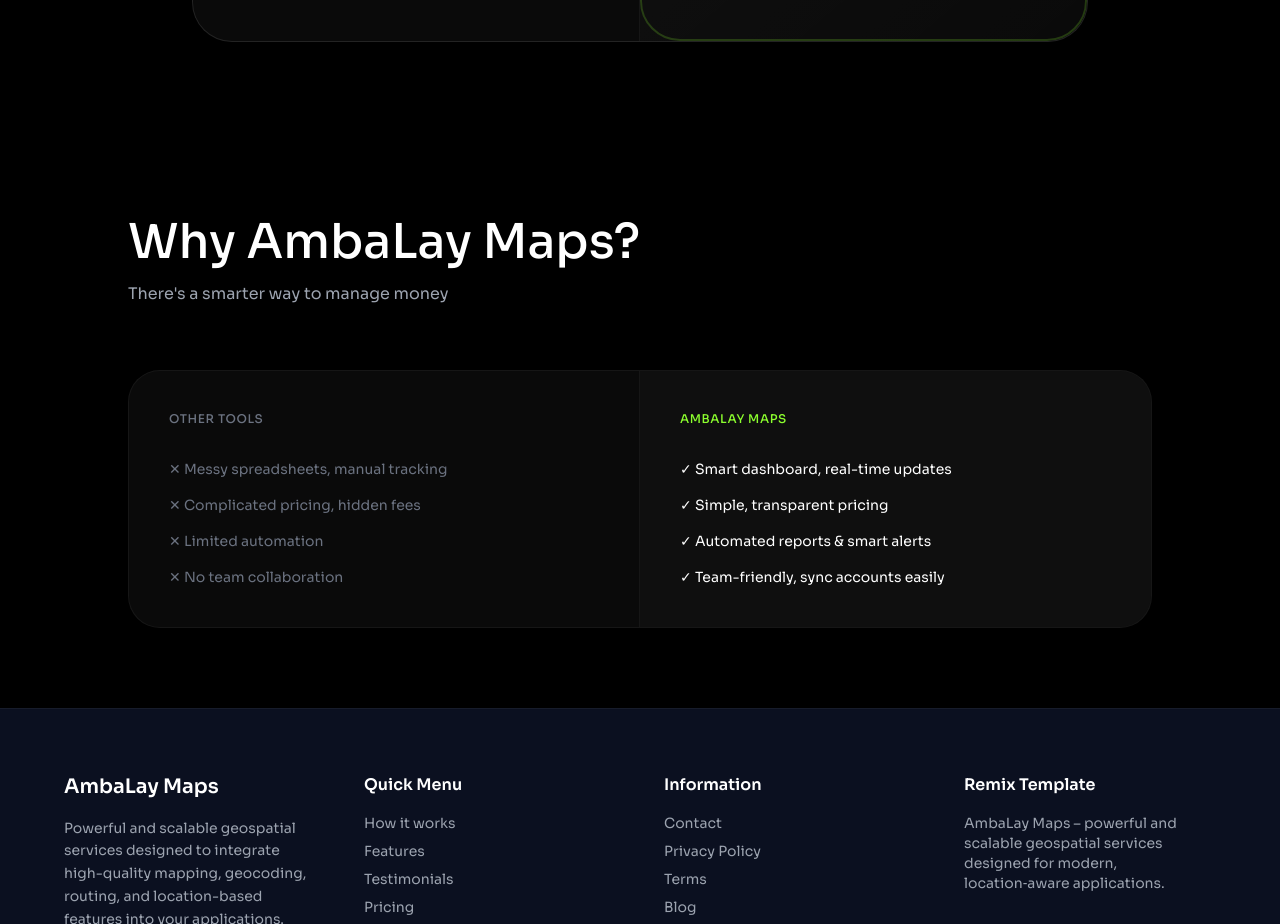
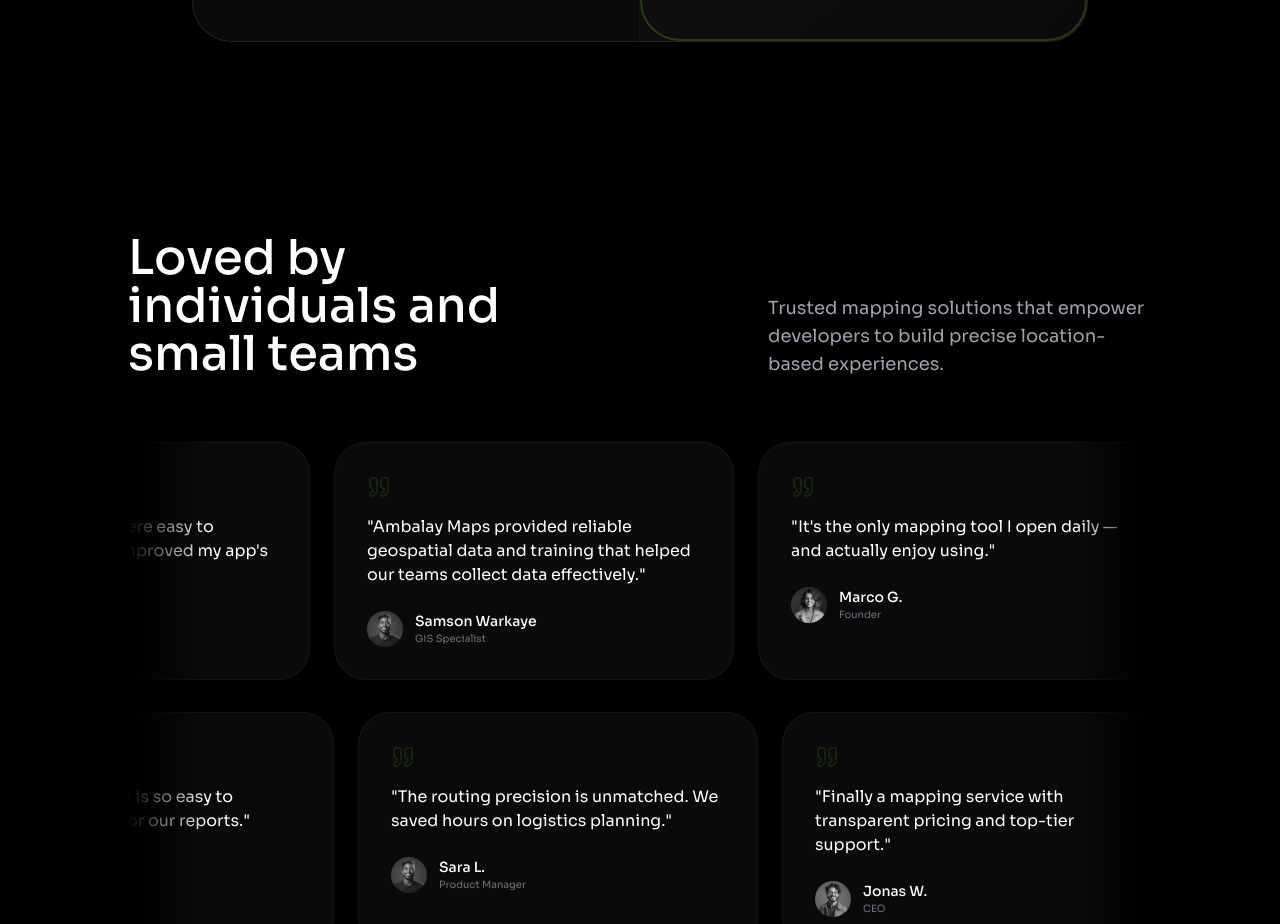
Before and after one commit to Mekd422/AmbalayMaps, a React (Vite) app: page / in a window 1280 px wide. Shown: the part 5080-6004 px from the top of the page. Built offline with nearby package versions, Linux system fonts and the light colour scheme.

Commit message:
created the pricing section and updated the footer component

```diff
--- a/src/Components/layout/Footer.tsx
+++ b/src/Components/layout/Footer.tsx
@@ -1,45 +1,64 @@
+import logo from "../../assets/icons/download.svg";
+
 export default function Footer() {
   return (
-    <footer className="bg-surface-dark text-white px-6 md:px-12 pt-16 pb-10 border-t border-white/5">
-      <div className="max-w-6xl mx-auto">
-        <div className="grid md:grid-cols-4 gap-12 mb-12">
-          <div>
-            <h3 className="text-xl font-semibold font-sora mb-4">AmbaLay Maps</h3>
-            <p className="text-gray-400 text-sm leading-relaxed">
+    <footer className="bg-midnight text-white px-6 py-16">
+      {/* Container aligned with Navbar (max-w-7xl) */}
+      <div className="max-w-7xl mx-auto">
+        <div className="grid grid-cols-1 lg:grid-cols-12 gap-12 lg:gap-8">
+
+          {/* Left Column: Logo & Brand Description (Span 6) */}
+          <div className="lg:col-span-6 space-y-6">
+            <div className="flex items-center gap-2">
+              <img
+                src={logo}
+                alt="AmbaLay Maps Logo"
+                className="h-10 w-10"
+              />
+              <h4 className="text-xl font-medium font-sora tracking-tight">
+                AmbaLay Maps
+              </h4>
+            </div>
+            <p className="text-gray-400 text-base leading-relaxed max-w-sm">
               Powerful and scalable geospatial services designed to integrate high-quality mapping, geocoding, routing, and location-based features into your applications.
             </p>
+
+            {/* Attribution with the neon green accent from the design */}
+            <div className="pt-4 flex items-center gap-2 text-sm text-gray-400">
+              <span className="text-[#8cff2e]">♥</span>
+              <span>Designed by <span className="text-[#8cff2e]">Hawi Girma ©2026</span></span>
+            </div>
           </div>
-          <div>
-            <h4 className="font-semibold font-sora mb-4">Quick Menu</h4>
-            <ul className="space-y-2 text-sm text-gray-400">
-              <li><a href="#features" className="hover:text-white transition-colors">How it works</a></li>
+
+          {/* Spacer Column for large screens (Span 2) */}
+          <div className="hidden lg:block lg:col-span-2"></div>
+
+          {/* Quick Menu Column (Span 2) */}
+          <div className="lg:col-span-2">
+            <h4 className="font-semibold text-white mb-6">Quick Menu</h4>
+            <ul className="space-y-4 text-gray-400">
+              <li><a href="#" className="hover:text-white transition-colors">How it works</a></li>
               <li><a href="#features" className="hover:text-white transition-colors">Features</a></li>
               <li><a href="#testimonials" className="hover:text-white transition-colors">Testimonials</a></li>
               <li><a href="#pricing" className="hover:text-white transition-colors">Pricing</a></li>
               <li><a href="#" className="hover:text-white transition-colors">Waitlist</a></li>
             </ul>
           </div>
-          <div>
-            <h4 className="font-semibold font-sora mb-4">Information</h4>
-            <ul className="space-y-2 text-sm text-gray-400">
+
+          {/* Information Column (Span 2) */}
+          <div className="lg:col-span-2">
+            <h4 className="font-semibold text-white mb-6">Information</h4>
+            <ul className="space-y-4 text-gray-400">
               <li><a href="#contact" className="hover:text-white transition-colors">Contact</a></li>
               <li><a href="#" className="hover:text-white transition-colors">Privacy Policy</a></li>
               <li><a href="#" className="hover:text-white transition-colors">Terms</a></li>
               <li><a href="#blog" className="hover:text-white transition-colors">Blog</a></li>
+              <li><a href="#" className="hover:text-white transition-colors">Remix Template</a></li>
             </ul>
           </div>
-          <div>
-            <h4 className="font-semibold font-sora mb-4">Remix Template</h4>
-            <p className="text-gray-400 text-sm">
-              AmbaLay Maps – powerful and scalable geospatial services designed for modern, location‑aware applications.
-            </p>
-          </div>
         </div>
-        <div className="flex flex-col md:flex-row items-start md:items-center justify-between gap-4 border-t border-white/5 pt-6 text-sm text-gray-400">
-          <p>Designed by Hawi Girma ©2026</p>
-          <p>Remix Template</p>
-        </div>
+
       </div>
     </footer>
-  )
+  );
 }
--- a/src/pages/Home.tsx
+++ b/src/pages/Home.tsx
@@ -1,5 +1,5 @@
 import { useEffect, useRef, useState } from "react"
-import { ArrowUpRight, CheckCircle2, XCircle } from "lucide-react"
+import { ArrowUpRight, CheckCircle2, XCircle, Quote } from "lucide-react"
 import videoIcon from "../assets/icons/video-icon.svg"
 import Footer from "../Components/layout/Footer"
 import Navbar from "../Components/layout/Navbar"
@@ -24,12 +24,12 @@
 import matrixIcon from "../assets/icons/matrix-api.svg"
 import elevationIcon from "../assets/icons/elevation-api.svg"
 
-
 import logo from "../assets/icons/download.svg"
 
 export default function Home() {
   const previewRef = useRef<HTMLElement | null>(null)
   const [previewProgress, setPreviewProgress] = useState(0)
+  const [isYearly, setIsYearly] = useState(false)
 
   useEffect(() => {
     const el = previewRef.current
@@ -91,6 +91,18 @@
       desc: "Get terrain elevation data for any point on Earth. Access accurate elevation data for route planning and visualization.",
       icon: elevationIcon,
     },
+  ]
+
+  const row1 = [
+    { name: "Enkumichael", role: "Independent Developer", text: "Ambalay Maps' APIs were easy to integrate and greatly improved my app's speed and accuracy.", img: person1 },
+    { name: "Samson Warkaye", role: "GIS Specialist", text: "Ambalay Maps provided reliable geospatial data and training that helped our teams collect data effectively.", img: person2 },
+    { name: "Marco G.", role: "Founder", text: "It's the only mapping tool I open daily — and actually enjoy using.", img: person3 },
+  ]
+
+  const row2 = [
+    { name: "Sara L.", role: "Product Manager", text: "The routing precision is unmatched. We saved hours on logistics planning.", img: person2 },
+    { name: "Jonas W.", role: "CEO", text: "Finally a mapping service with transparent pricing and top-tier support.", img: person1 },
+    { name: "Alex K.", role: "Lead Engineer", text: "The static maps API is so easy to customize. Perfect for our reports.", img: person3 },
   ]
 
   return (
@@ -173,7 +185,6 @@
       {/* Comprehensive Mapping Solutions */}
       <section className="px-6 md:px-12 py-24 bg-black">
         <div className="max-w-5xl mx-auto">
-          {/* Header Row */}
           <div className="flex flex-col md:flex-row md:items-end justify-between gap-8 mb-16">
             <h2 className="text-4xl md:text-5xl font-medium text-white leading-tight max-w-md">
               Comprehensive Mapping Solutions.
@@ -183,7 +194,6 @@
             </p>
           </div>
 
-          {/* Top Row: Two Large Cards */}
           <div className="grid md:grid-cols-2 gap-6 mb-6">
             <div className="group rounded-[32px] bg-[#0A0A0A] border border-white/5 p-4 flex flex-col h-full">
               <div className="relative rounded-[24px] bg-[#111] flex items-center justify-center overflow-hidden aspect-[4/3] mb-6">
@@ -212,9 +222,7 @@
             </div>
           </div>
 
-          {/* Bottom Grid: The Tweak to build your specific design */}
           <div className="grid md:grid-cols-3 gap-6">
-            {/* Spending Breakdown Card */}
             <div className="rounded-[32px] bg-[#0A0A0A] border border-white/5 p-4 flex flex-col">
               <div className="relative rounded-[24px] bg-[#111] aspect-square flex items-center justify-center overflow-hidden mb-8">
                 <img src={spendingImg} alt="Spending" className="w-[85%] h-auto object-contain" />
@@ -225,7 +233,6 @@
               </div>
             </div>
 
-            {/* Savings Goal Card */}
             <div className="rounded-[32px] bg-[#0A0A0A] border border-white/5 p-4 flex flex-col">
               <div className="relative rounded-[24px] bg-[#111] aspect-square flex items-center justify-center overflow-hidden mb-8">
                 <img src={savingsImg} alt="Savings" className="w-[85%] h-auto object-contain" />
@@ -236,9 +243,7 @@
               </div>
             </div>
 
-            {/* Right Column Stack */}
             <div className="flex flex-col gap-6">
-              {/* Trusted By Card */}
               <div className="bg-[#0A0A0A] rounded-[32px] border border-white/5 p-8 flex-1 flex flex-col justify-center">
                 <div className="flex items-center -space-x-3 mb-6">
                   <img src={person1} className="h-12 w-12 rounded-full border-4 border-[#0A0A0A] object-cover" />
@@ -250,7 +255,6 @@
                 </h4>
               </div>
 
-              {/* Saved Card */}
               <div className="bg-[#0A0A0A] rounded-[32px] border border-white/5 p-8 flex-1 flex flex-col justify-center">
                 <h4 className="text-3xl font-medium text-white mb-3">$1.2M+ Saved</h4>
                 <p className="text-sm text-gray-500 mb-6 leading-relaxed max-w-[200px]">
@@ -266,8 +270,7 @@
         </div>
       </section>
 
-
-      {/* Detailed Features Section (Clarity & Money Decisions) */}
+      {/* Detailed Features Section */}
       <section className="px-6 md:px-12 py-24 bg-black border-t border-white/5">
         <div className="max-w-5xl mx-auto">
           <div className="text-center mb-16">
@@ -276,7 +279,7 @@
               <span className="text-xs font-medium uppercase tracking-[0.2em]">Features</span>
             </div>
             <h2 className="text-4xl md:text-5xl font-medium text-white tracking-tight leading-tight">
-              Designed for clarity, built for <br className="hidden md:block" /> better money decisions
+              Designed for clarity, built for <br className="hidden md:block" /> better mapping solutions
             </h2>
           </div>
 
@@ -303,7 +306,7 @@
         </div>
       </section>
 
-      {/* Why AmbaLay Maps Section (Comparison Section) */}
+      {/* Comparison Section */}
       <section className="px-6 md:px-12 py-24 bg-black overflow-hidden">
         <div className="max-w-5xl mx-auto text-center">
           <div className="inline-flex items-center gap-2 text-[#8cff2e] mb-6">
@@ -311,23 +314,15 @@
             <span className="text-xs font-medium uppercase tracking-[0.2em]">Why AmbaLay Maps?</span>
           </div>
           <h2 className="text-4xl md:text-5xl font-medium text-white tracking-tight leading-tight mb-20">
-            There’s a smarter way to <br className="hidden md:block" /> manage money
+            There’s a smarter way to <br className="hidden md:block" /> handle geography
           </h2>
 
-          {/* Comparison Card */}
           <div className="relative max-w-4xl mx-auto rounded-[40px] border border-white/10 bg-[#0A0A0A] overflow-hidden">
             <div className="grid md:grid-cols-2">
-              {/* Left Side: Other Tools */}
               <div className="p-10 md:p-14 text-left border-b md:border-b-0 md:border-r border-white/5">
                 <h3 className="text-gray-500 text-xs font-semibold uppercase tracking-widest mb-10">Other Tools</h3>
                 <ul className="space-y-6">
-                  {[
-                    "Messy spreadsheets, manual tracking",
-                    "Complicated pricing, hidden fees",
-                    "Limited automation, manual workflows",
-                    "No team collaboration",
-                    "Generic support, slow replies"
-                  ].map((text, i) => (
+                  {["Messy spreadsheets, manual tracking", "Complicated pricing, hidden fees", "Limited automation, manual workflows", "No team collaboration", "Generic support, slow replies"].map((text, i) => (
                     <li key={i} className="flex items-start gap-4 text-gray-500 text-sm">
                       <XCircle size={18} className="mt-0.5 text-orange-500/60 shrink-0" />
                       <span>{text}</span>
@@ -336,26 +331,16 @@
                 </ul>
               </div>
 
-              {/* Right Side: AmbaLay/Clario */}
               <div className="p-10 md:p-14 text-left bg-gradient-to-br from-white/[0.03] to-transparent relative group">
-                {/* Glow Effect */}
                 <div className="absolute inset-0 border-2 border-[#8cff2e]/20 rounded-[40px] pointer-events-none" />
-
                 <div className="flex items-center gap-3 mb-10">
                   <div className="w-8 h-8 rounded-lg bg-white flex items-center justify-center overflow-hidden">
                     <img src={logo} alt="Company Logo" className="w-5 h-5 object-contain" />
                   </div>
-                  <h3 className="text-white text-lg font-medium">Clario</h3>
+                  <h3 className="text-white text-lg font-medium">Ambalay</h3>
                 </div>
-
                 <ul className="space-y-6">
-                  {[
-                    "Smart dashboard, real-time updates",
-                    "Simple, transparent pricing",
-                    "Automated reports & smart alerts",
-                    "Team-friendly, sync accounts easily",
-                    "Priority support, fast response"
-                  ].map((text, i) => (
+                  {["Smart dashboard, real-time updates", "Simple, transparent pricing", "Automated reports & smart alerts", "Team-friendly, sync accounts easily", "Priority support, fast response"].map((text, i) => (
                     <li key={i} className="flex items-start gap-4 text-white text-sm">
                       <CheckCircle2 size={18} className="mt-0.5 text-[#8cff2e] shrink-0" />
                       <span>{text}</span>
@@ -368,30 +353,123 @@
         </div>
       </section>
 
-      {/* Why Section */}
-      <section className="px-6 md:px-12 py-20 bg-black">
+      {/* Testimonial Section */}
+      <section className="px-6 md:px-12 py-24 bg-black overflow-hidden">
         <div className="max-w-5xl mx-auto">
-          <div className="mb-16">
-            <h2 className="text-4xl md:text-5xl font-medium text-white mb-4">Why AmbaLay Maps?</h2>
-            <p className="text-gray-400">There's a smarter way to manage money</p>
+          <div className="flex flex-col md:flex-row md:items-end justify-between gap-8 mb-16">
+            <h2 className="text-4xl md:text-5xl font-medium text-white leading-tight max-w-md">
+              Loved by individuals and small teams
+            </h2>
+            <p className="text-lg text-gray-400 max-w-sm">
+              Trusted mapping solutions that empower developers to build precise location-based experiences.
+            </p>
           </div>
-          <div className="bg-[#0A0A0A] rounded-[32px] border border-white/5 overflow-hidden grid md:grid-cols-2">
-            <div className="p-10 border-b md:border-b-0 md:border-r border-white/5">
-              <h3 className="text-gray-500 font-medium mb-8 uppercase tracking-wider text-xs">Other Tools</h3>
-              <ul className="space-y-4 text-gray-500 text-sm">
-                <li>✕ Messy spreadsheets, manual tracking</li>
-                <li>✕ Complicated pricing, hidden fees</li>
-                <li>✕ Limited automation</li>
-                <li>✕ No team collaboration</li>
+
+          <div className="relative flex flex-col gap-8">
+            <div className="relative overflow-hidden">
+              <div className="absolute inset-y-0 left-0 w-20 bg-gradient-to-r from-black to-transparent z-10" />
+              <div className="absolute inset-y-0 right-0 w-20 bg-gradient-to-l from-black to-transparent z-10" />
+              <div className="flex gap-6 animate-marquee-left whitespace-nowrap">
+                {[...row1, ...row1].map((t, i) => (
+                  <div key={i} className="inline-block w-[300px] md:w-[400px] bg-[#0A0A0A] border border-white/5 rounded-[32px] p-8 whitespace-normal">
+                    <Quote className="text-[#8cff2e]/10 mb-4" size={24} />
+                    <p className="text-white text-sm md:text-base mb-6 leading-relaxed">"{t.text}"</p>
+                    <div className="flex items-center gap-3">
+                      <img src={t.img} className="h-9 w-9 rounded-full object-cover grayscale" />
+                      <div>
+                        <h5 className="text-white text-sm font-medium">{t.name}</h5>
+                        <p className="text-gray-500 text-[10px]">{t.role}</p>
+                      </div>
+                    </div>
+                  </div>
+                ))}
+              </div>
+            </div>
+
+            <div className="relative overflow-hidden">
+              <div className="absolute inset-y-0 left-0 w-20 bg-gradient-to-r from-black to-transparent z-10" />
+              <div className="absolute inset-y-0 right-0 w-20 bg-gradient-to-l from-black to-transparent z-10" />
+              <div className="flex gap-6 animate-marquee-right whitespace-nowrap">
+                {[...row2, ...row2].map((t, i) => (
+                  <div key={i} className="inline-block w-[300px] md:w-[400px] bg-[#0A0A0A] border border-white/5 rounded-[32px] p-8 whitespace-normal">
+                    <Quote className="text-[#8cff2e]/10 mb-4" size={24} />
+                    <p className="text-white text-sm md:text-base mb-6 leading-relaxed">"{t.text}"</p>
+                    <div className="flex items-center gap-3">
+                      <img src={t.img} className="h-9 w-9 rounded-full object-cover grayscale" />
+                      <div>
+                        <h5 className="text-white text-sm font-medium">{t.name}</h5>
+                        <p className="text-gray-500 text-[10px]">{t.role}</p>
+                      </div>
+                    </div>
+                  </div>
+                ))}
+              </div>
+            </div>
+          </div>
+        </div>
+      </section>
+
+      {/* NEW PRICING SECTION */}
+      <section className="px-6 md:px-12 py-24 bg-black">
+        <div className="max-w-5xl mx-auto text-center">
+          <span className="label text-[#8cff2e]">• Pricing</span>
+          <h2 className="text-5xl md:text-6xl font-medium text-white mb-4">Simple plans.</h2>
+          <p className="text-gray-400 mb-12">Straightforward pricing with no hidden costs. Everything <br className="hidden md:block"/> you need to manage your mapping needs.</p>
+
+          <div className="flex items-center justify-center gap-4 mb-16">
+            <span className={`text-sm ${!isYearly ? 'text-[#8cff2e]' : 'text-gray-500'}`}>Monthly</span>
+            <button
+              onClick={() => setIsYearly(!isYearly)}
+              className="w-12 h-6 rounded-full bg-white/10 relative p-1 transition-colors"
+            >
+              <div className={`w-4 h-4 rounded-full bg-[#8cff2e] transition-transform ${isYearly ? 'translate-x-6' : 'translate-x-0'}`} />
+            </button>
+            <span className={`text-sm ${isYearly ? 'text-[#8cff2e]' : 'text-gray-500'}`}>Yearly</span>
+          </div>
+
+          <div className="grid md:grid-cols-2 gap-8 max-w-4xl mx-auto text-left">
+            {/* Starter Plan */}
+            <div className="bg-[#0A0A0A] border border-white/5 rounded-[32px] p-10 flex flex-col">
+              <h3 className="text-2xl font-medium text-white mb-6">Starter</h3>
+              <div className="flex items-baseline gap-1 mb-6">
+                <span className="text-5xl font-medium text-white">{isYearly ? "$290" : "$29"}</span>
+                <span className="text-gray-500">/{isYearly ? 'year' : 'month'}</span>
+              </div>
+              <p className="text-gray-400 text-sm mb-10 leading-relaxed">
+                Perfect for freelancers and small projects who want full control over their mapping features.
+              </p>
+              <button className="w-full py-4 bg-white/5 border border-white/10 text-white rounded-full font-medium mb-10 flex items-center justify-center gap-2 hover:bg-white/10 transition-all">
+                Get Started <ArrowUpRight size={18} />
+              </button>
+              <ul className="space-y-4">
+                {["10,000 requests/mo", "Standard Support", "Core API Access", "Monthly reports"].map((item) => (
+                  <li key={item} className="flex items-center gap-3 text-sm text-gray-300">
+                    <CheckCircle2 size={18} className="text-gray-500" /> {item}
+                  </li>
+                ))}
               </ul>
             </div>
-            <div className="p-10 bg-white/[0.02]">
-              <h3 className="text-[#8cff2e] font-medium mb-8 uppercase tracking-wider text-xs">AmbaLay Maps</h3>
-              <ul className="space-y-4 text-white text-sm">
-                <li>✓ Smart dashboard, real-time updates</li>
-                <li>✓ Simple, transparent pricing</li>
-                <li>✓ Automated reports & smart alerts</li>
-                <li>✓ Team-friendly, sync accounts easily</li>
+
+            {/* Pro Plan */}
+            <div className="bg-[#0A0A0A] border border-[#8cff2e]/20 rounded-[32px] p-10 flex flex-col relative">
+              <div className="absolute top-6 right-8 bg-[#8cff2e]/10 text-[#8cff2e] text-[10px] font-bold uppercase tracking-widest px-3 py-1 rounded-full">Popular</div>
+              <h3 className="text-2xl font-medium text-white mb-6">Pro</h3>
+              <div className="flex items-baseline gap-1 mb-6">
+                <span className="text-5xl font-medium text-white">{isYearly ? "$490" : "$49"}</span>
+                <span className="text-gray-500">/{isYearly ? 'year' : 'month'}</span>
+              </div>
+              <p className="text-gray-400 text-sm mb-10 leading-relaxed">
+                Advanced tools to build smarter mapping experiences and unlock powerful routing insights.
+              </p>
+              <button className="w-full py-4 bg-[#8cff2e] text-black rounded-full font-medium mb-10 flex items-center justify-center gap-2 shadow-[0_10px_30px_rgba(140,255,46,0.2)] hover:scale-[1.02] transition-all">
+                Get Started <ArrowUpRight size={18} />
+              </button>
+              <ul className="space-y-4">
+                {["Unlimited requests", "24/7 Priority Support", "Full API Suite", "AI-powered routing"].map((item) => (
+                  <li key={item} className="flex items-center gap-3 text-sm text-gray-300">
+                    <CheckCircle2 size={18} className="text-[#8cff2e]" /> {item}
+                  </li>
+                ))}
               </ul>
             </div>
           </div>
@@ -399,6 +477,28 @@
       </section>
 
       <Footer />
+
+      <style dangerouslySetInnerHTML={{ __html: `
+        @keyframes marqueeLeft {
+          0% { transform: translateX(0); }
+          100% { transform: translateX(-50%); }
+        }
+        @keyframes marqueeRight {
+          0% { transform: translateX(-50%); }
+          100% { transform: translateX(0); }
+        }
+        .animate-marquee-left {
+          animation: marqueeLeft 40s linear infinite;
+          width: max-content;
+        }
+        .animate-marquee-right {
+          animation: marqueeRight 40s linear infinite;
+          width: max-content;
+        }
+        .animate-marquee-left:hover, .animate-marquee-right:hover {
+          animation-play-state: paused;
+        }
+      `}} />
     </div>
   )
 }
```
